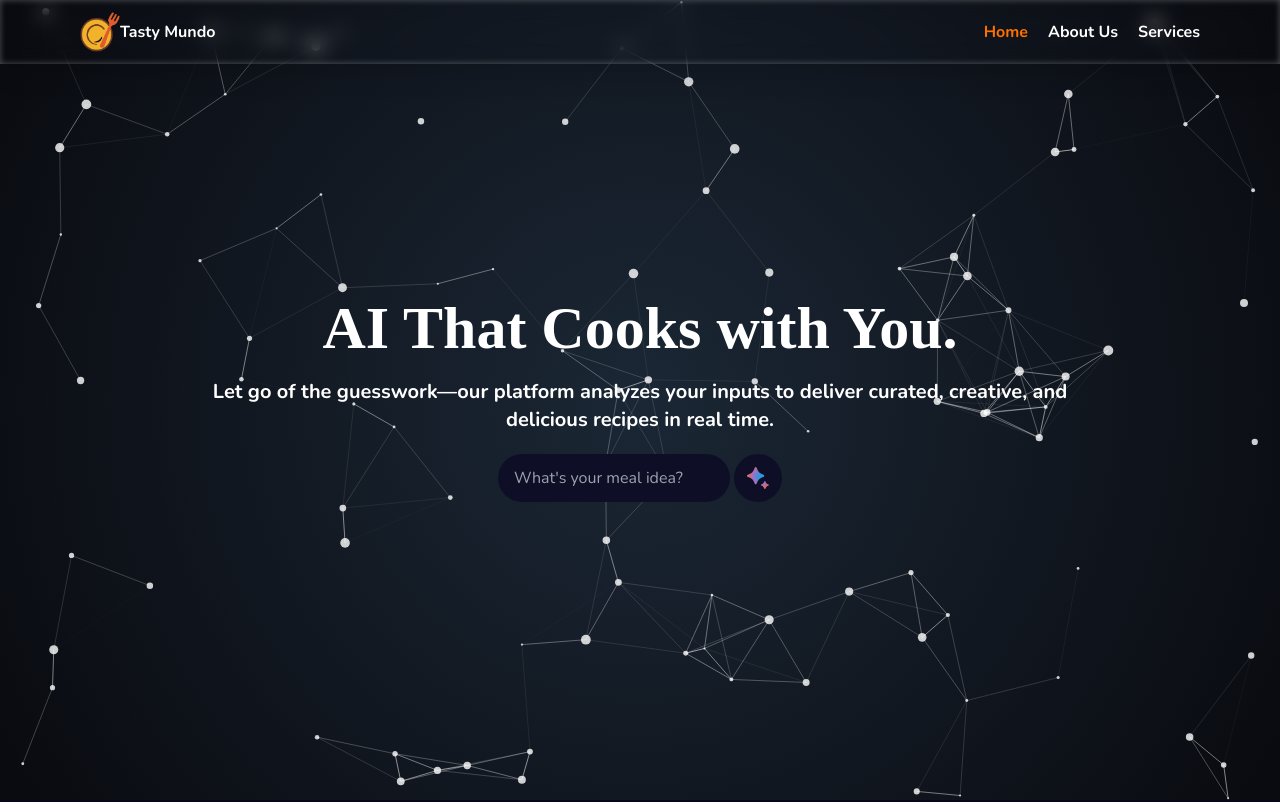
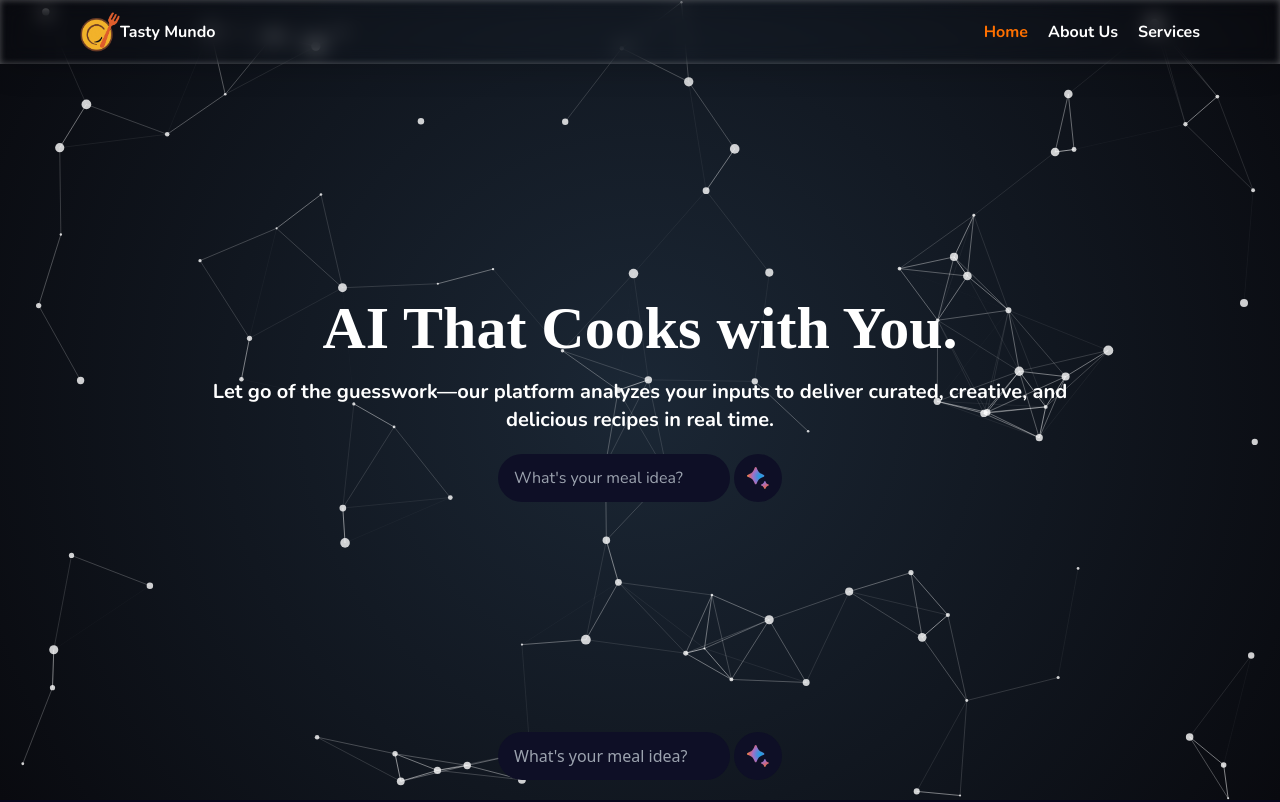
Before and after one commit to AimableUK/Tasty_Mundo, a React (Vite) app: page / in a window 1280 px wide. Shown: the top 802 px of the page. Built offline with nearby package versions, Linux system fonts and the light colour scheme; a web font is replaced by a local one.

Commit message:
Added the Chat input section for Being Used while Navigating in the App

```diff
--- /dev/null
+++ b/src/Components/Chat/Chat.jsx
@@ -0,0 +1,95 @@
+import React, { useEffect, useState } from "react";
+
+const Chat = ({ randomPlaceholder, trendingRef, ingredientsRef }) => {
+  const [isVisible, setIsVisible] = useState(false);
+
+  useEffect(() => {
+    const trending = trendingRef?.current;
+    const ingredients = ingredientsRef?.current;
+
+    if (!trending || !ingredients) return;
+
+    const observer = new IntersectionObserver(
+      ([entry1, entry2]) => {
+        const trendingVisible = entry1?.isIntersecting;
+        const ingredientsVisible = entry2?.isIntersecting;
+
+        setIsVisible(trendingVisible || ingredientsVisible);
+      },
+      {
+        root: null,
+        threshold: 0.4,
+      }
+    );
+
+    observer.observe(trending);
+    observer.observe(ingredients);
+
+    return () => {
+      observer.unobserve(trending);
+      observer.unobserve(ingredients);
+    };
+  }, [trendingRef, ingredientsRef]);
+
+  return isVisible ? (
+    <section className="chat fixed bottom-5 left-1/2 -translate-x-1/2 flex flex-row items-center gap-1">
+      <div className="flex flex-row px-4 py-3 rounded-full text-primaryBody bg-[#0e0f26]">
+        <input
+          type="text"
+          placeholder={randomPlaceholder}
+          className="outline-none w-[200px] md:focus:w-[350px] lg:focus:w-[550px] bg-[#0e0f26] text-white transform transition-all duration-300 ease-in-out"
+        />
+      </div>
+      <button className="p-3 rounded-full font-bold bg-[#0e0f26] flex flex-row flex-nowrap">
+        <svg
+          xmlns="http://www.w3.org/2000/svg"
+          x="0px"
+          y="0px"
+          viewBox="0 0 48 48"
+          className="size-6"
+        >
+          <radialGradient
+            id="oDvWy9qKGfkbPZViUk7TCa_eoxMN35Z6JKg_gr1"
+            cx="-670.437"
+            cy="617.13"
+            r=".041"
+            gradientTransform="matrix(128.602 652.9562 653.274 -128.6646 -316906.281 517189.719)"
+            gradientUnits="userSpaceOnUse"
+          >
+            <stop offset="0" stopColor="#1ba1e3"></stop>
+            <stop offset="0" stopColor="#1ba1e3"></stop>
+            <stop offset=".3" stopColor="#5489d6"></stop>
+            <stop offset=".545" stopColor="#9b72cb"></stop>
+            <stop offset=".825" stopColor="#d96570"></stop>
+            <stop offset="1" stopColor="#f49c46"></stop>
+          </radialGradient>
+          <path
+            fill="url(#oDvWy9qKGfkbPZViUk7TCa_eoxMN35Z6JKg_gr1)"
+            d="M22.882,31.557l-1.757,4.024c-0.675,1.547-2.816,1.547-3.491,0l-1.757-4.024	c-1.564-3.581-4.378-6.432-7.888-7.99l-4.836-2.147c-1.538-0.682-1.538-2.919,0-3.602l4.685-2.08	c3.601-1.598,6.465-4.554,8.002-8.258l1.78-4.288c0.66-1.591,2.859-1.591,3.52,0l1.78,4.288c1.537,3.703,4.402,6.659,8.002,8.258	l4.685,2.08c1.538,0.682,1.538,2.919,0,3.602l-4.836,2.147C27.26,25.126,24.446,27.976,22.882,31.557z"
+          ></path>
+          <radialGradient
+            id="oDvWy9qKGfkbPZViUk7TCb_eoxMN35Z6JKg_gr2"
+            cx="-670.437"
+            cy="617.13"
+            r=".041"
+            gradientTransform="matrix(128.602 652.9562 653.274 -128.6646 -316906.281 517189.719)"
+            gradientUnits="userSpaceOnUse"
+          >
+            <stop offset="0" stopColor="#1ba1e3"></stop>
+            <stop offset="0" stopColor="#1ba1e3"></stop>
+            <stop offset=".3" stopColor="#5489d6"></stop>
+            <stop offset=".545" stopColor="#9b72cb"></stop>
+            <stop offset=".825" stopColor="#d96570"></stop>
+            <stop offset="1" stopColor="#f49c46"></stop>
+          </radialGradient>
+          <path
+            fill="url(#oDvWy9qKGfkbPZViUk7TCb_eoxMN35Z6JKg_gr2)"
+            d="M39.21,44.246l-0.494,1.132	c-0.362,0.829-1.51,0.829-1.871,0l-0.494-1.132c-0.881-2.019-2.467-3.627-4.447-4.506l-1.522-0.676	c-0.823-0.366-0.823-1.562,0-1.928l1.437-0.639c2.03-0.902,3.645-2.569,4.511-4.657l0.507-1.224c0.354-0.853,1.533-0.853,1.886,0	l0.507,1.224c0.866,2.088,2.481,3.755,4.511,4.657l1.437,0.639c0.823,0.366,0.823,1.562,0,1.928l-1.522,0.676	C41.677,40.619,40.091,42.227,39.21,44.246z"
+          ></path>
+        </svg>
+      </button>
+    </section>
+  ) : null;
+};
+
+export default Chat;
--- a/src/Components/Home/Home.jsx
+++ b/src/Components/Home/Home.jsx
@@ -24,6 +24,7 @@ import faqData from "../../Data/FAQ/faqData.js";
 // Testimonials
 import Testimonials from "../Testimonials/Testimonials.jsx";
 import { getDailyItems } from "../../utils/getDailyItems.js";
+import Chat from "../Chat/Chat.jsx";
 
 const Home = () => {
   const trendingRef = useRef(null);
@@ -52,9 +53,9 @@ const Home = () => {
   );
 
   return (
-    <div>
+    <div className="relative">
       {/* Welcome Text */}
-      <div className="text-white">
+      <div className="text-white relative">
         <CosmosCanvas />
         <div className="absolute inset-0 flex items-center justify-center flex-col font-nunito mt-10 md:mt-0 mx-10 md:mx-20 lg:mx-48 text-center gap-5">
           <h1 className="font-homenaje text-4xl md:text-6xl font-semibold">
@@ -230,6 +231,12 @@ const Home = () => {
         </div>
       </section>
 
+      <Chat
+        randomPlaceholder={randomPlaceholder}
+        trendingRef={trendingRef}
+        ingredientsRef={ingredientsRef}
+      />
+
       {/* New From TastyMundo */}
       <TastyNew />
 
--- a/src/index.css
+++ b/src/index.css
@@ -192,3 +192,7 @@ body {
   box-shadow: 0 4px 30px rgba(0, 0, 0, 0.2),
     inset 0 0 6px rgba(255, 255, 255, 0.3);
 }
+
+.chat {
+  z-index: 100;
+}
```
